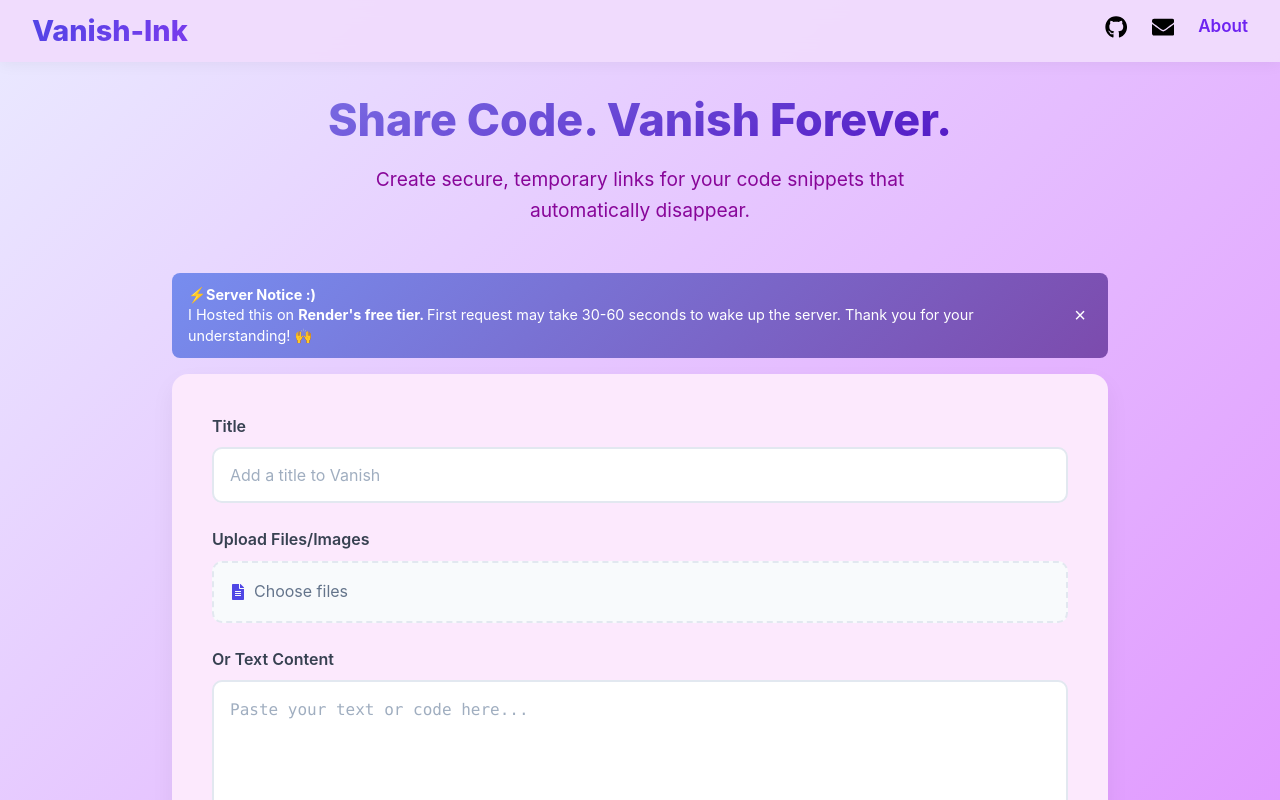
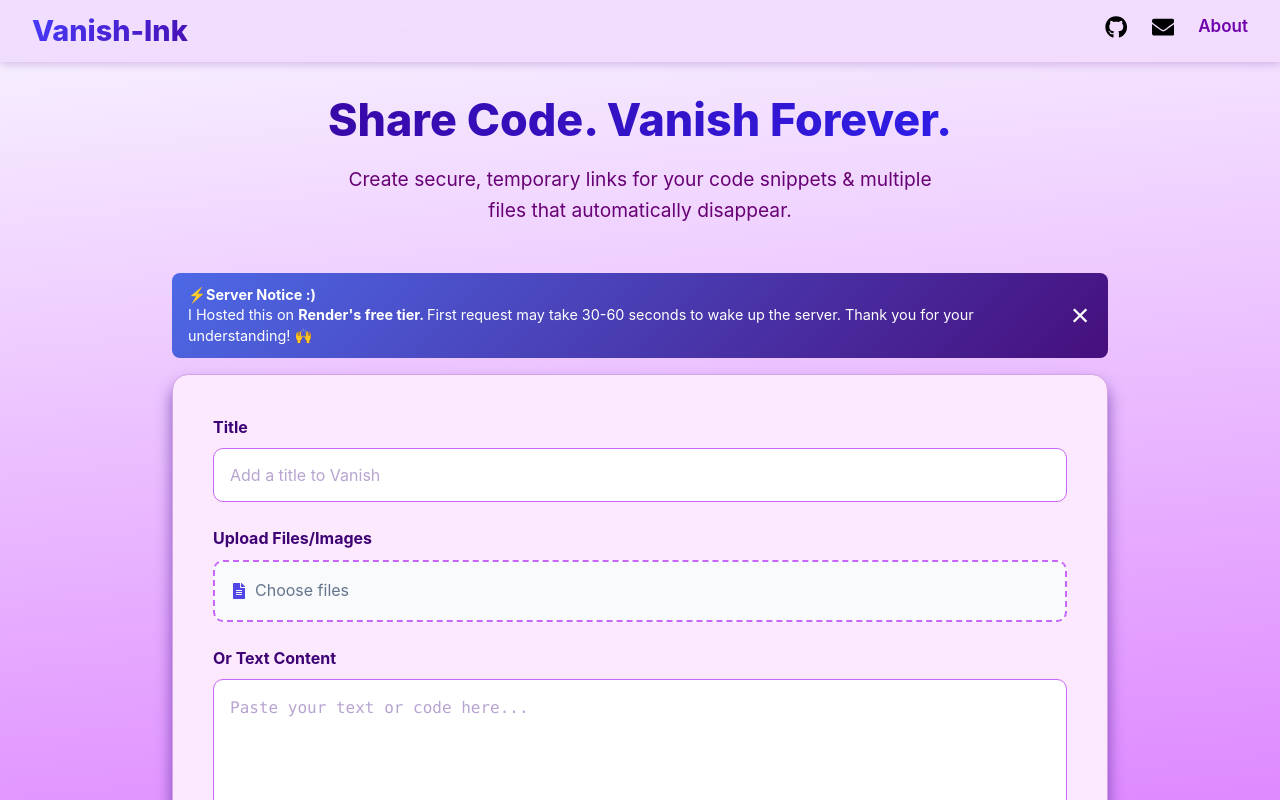
Before and after one commit to aslams2020/VanishInk-Snippets, a React (Create React App) app in the folder frontend/: page / in a window 1280 px wide. Shown: the top 800 px of the page. Built offline with nearby package versions, Linux system fonts and the light colour scheme.

Commit message:
Updated UI and functionality

```diff
--- a/frontend/src/App.css
+++ b/frontend/src/App.css
@@ -1,4 +1,3 @@
-/* App.css */
 * {
   margin: 0;
   padding: 0;
@@ -7,7 +6,7 @@
 
 body {
   /* background: linear-gradient(135deg, #f5f7fa 0%, #e4e7ec 100%); */
-  background: linear-gradient(135deg, #eaeaff 0%, #df87ff 100%);
+  background: linear-gradient(175deg, #f8f5ff 0%, #d04fff 100%);
   color: #2d3748;
   font-family: 'Inter', -apple-system, BlinkMacSystemFont, 'Segoe UI', Roboto, Oxygen, Ubuntu, Cantarell, 'Open Sans', sans-serif;
   min-height: 100vh;
@@ -29,14 +28,14 @@ body {
   display: flex;
   justify-content: space-between;
   align-items: center;
-  box-shadow: 0 2px 15px rgba(0, 0, 0, 0.05);
+  box-shadow: 0 2px 9px rgba(84, 3, 135, 0.219);
   position: sticky;
   top: 0;
   z-index: 100;
 }
 
 .nav-brand h2 {
-  background: linear-gradient(135deg, #4F46E5, #7C3AED);
+  background: linear-gradient(135deg, #483eff, #480daf);
   -webkit-background-clip: text;
   -webkit-text-fill-color: transparent;
   background-clip: text;
@@ -67,7 +66,9 @@ body {
 }
 
 .nav-span {
-  color: #6e23f1;
+  /* color: #6e23f1; */
+  color: #7002ab;
+
   text-decoration: none !important;
   font-size: 17px;
   font-weight: 600;
@@ -81,8 +82,8 @@ body {
 }
 
 .server-notice-banner {
-  /* background: linear-gradient(135deg, #ff6b6b 0%, #ee5a24 100%); */
-  background: linear-gradient(135deg, #778def 0%, #7c4bad 100%);
+  /* background: linear-gradient(135deg, #7c4bad 100%, #778def 0%); */
+  background: linear-gradient(135deg, #4d69e6, #460f7d) !important;
   color: white;
   padding: 0.75rem 1rem;
   margin: 1rem 0;
@@ -108,7 +109,7 @@ body {
   background: none;
   border: none;
   color: white;
-  font-size: 1.25rem;
+  font-size: 2rem !important;
   cursor: pointer;
   padding: 0;
   width: 24px;
@@ -336,7 +337,7 @@ body {
   font-weight: 800;
   margin-bottom: 1rem;
   /* background: linear-gradient(135deg, #4F46E5, #7C3AED); */
-  background: linear-gradient(160deg, #817be7, #4c09c0);
+  background: linear-gradient(280deg, #2c22f5, #3b0499);
   -webkit-background-clip: text;
   -webkit-text-fill-color: transparent;
   background-clip: text;
@@ -345,7 +346,7 @@ body {
 
 .hero-section p {
   font-size: 1.2rem;
-  color:  #880699;
+  color:  #670174;
   max-width: 600px;
   margin: 0 auto;
 }
@@ -355,7 +356,8 @@ body {
   background: rgb(252, 233, 253);
   padding: 2.5rem;
   border-radius: 16px;
-  box-shadow: 0 10px 25px rgba(0, 0, 0, 0.05);
+  box-shadow: 0 10px 15px rgba(63, 20, 139, 0.605);
+  border: 1px solid #d5a3e6;
   margin-bottom: 2rem;
 }
 
@@ -366,8 +368,8 @@ body {
 .form-label {
   display: block;
   margin-bottom: 0.5rem;
-  font-weight: 600;
-  color: #374151;
+  font-weight: 700;
+  color: #3d0274;
 }
 
 .form-input,
@@ -375,7 +377,7 @@ body {
 .form-select {
   width: 100%;
   padding: 1rem;
-  border: 2px solid #E2E8F0;
+  border: 0.6px solid #c866f9;
   border-radius: 10px;
   background: white;
   color: #2D3748;
@@ -394,7 +396,7 @@ body {
 
 .form-input::placeholder,
 .form-textarea::placeholder {
-  color: #A0AEC0;
+  color: #b8a4d1;
 }
 
 .form-textarea {
@@ -421,7 +423,7 @@ body {
   align-items: center;
   gap: 0.5rem;
   padding: 1rem;
-  border: 2px dashed #E2E8F0;
+  border: 2px dashed #c866f9;
   border-radius: 10px;
   background: #F8FAFC;
   color: #64748B;
@@ -935,11 +937,12 @@ body {
 
 /* Error and Loading */
 .error-message {
-  background: rgba(239, 68, 68, 0.1);
+  /* background: rgb(255, 255, 255); */
+  background: rgb(252, 233, 253);
   color: #DC2626;
   padding: 1rem;
   border-radius: 8px;
-  border: 1px solid #FECACA;
+  border: 1px solid #720696;
   margin: 1rem 0;
   font-weight: 500;
 }
@@ -986,7 +989,8 @@ body {
 
 /* Footer */
 .footer {
-  background:  #f5e5fef2;
+  /* background:  #f5e5fef2; */
+  background: #f1dcfdf2;
   border-top: 1px solid #E2E8F0;
   padding: 1.5rem 2rem;
   margin-top: auto;
--- a/frontend/src/App.js
+++ b/frontend/src/App.js
@@ -129,10 +129,10 @@ function App() {
         setExpiryTime('1h');
         setFiles([]);
       } else {
-        setError('Failed to create the Vanish.');
+        setError('❌ Failed to create the Vanish.');
       }
     } catch (err) {
-      setError('An error occurred. Is the backend server running?');
+      setError('⚠️ An error occurred. Is the backend server running?');
     } finally {
       setLoading(false);
     }
@@ -245,7 +245,7 @@ function App() {
           <div className="create-container">
             <div className="hero-section">
               <h1>Share Code. Vanish Forever.</h1>
-              <p>Create secure, temporary links for your code snippets that automatically disappear.</p>
+              <p>Create secure, temporary links for your code snippets & multiple files that automatically disappear.</p>
             </div>
             {showServerNotice && (
               <div className="server-notice-banner">
```
